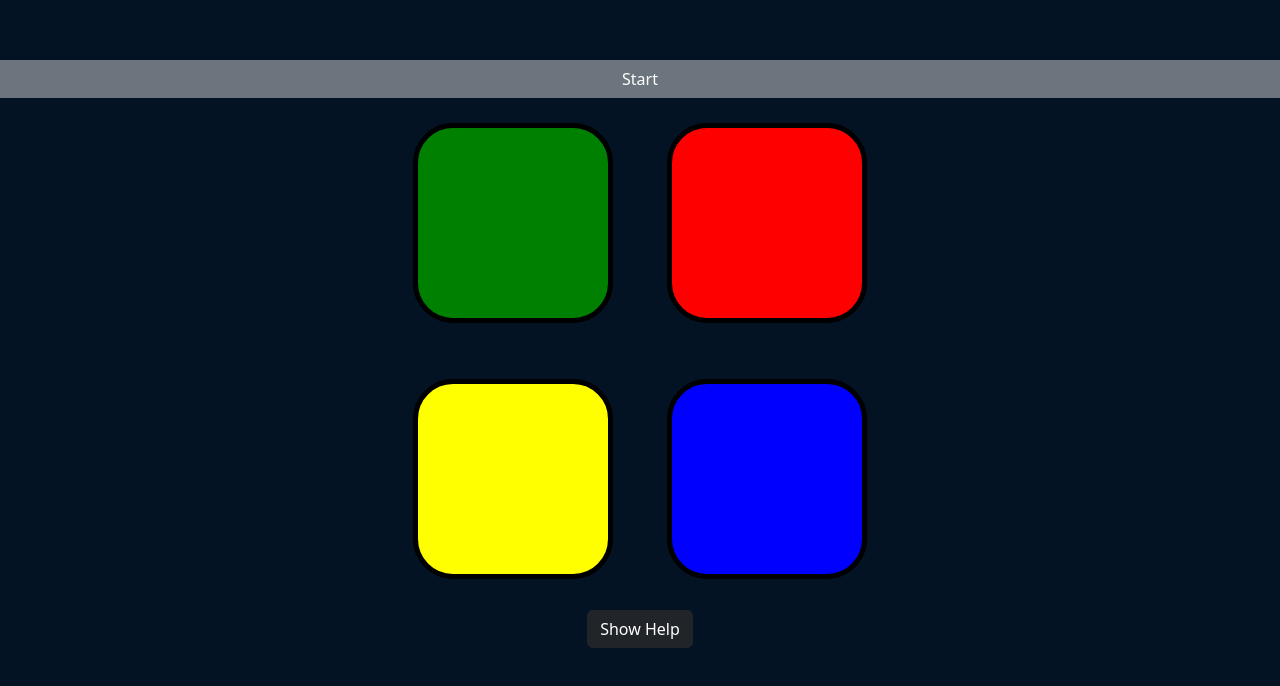
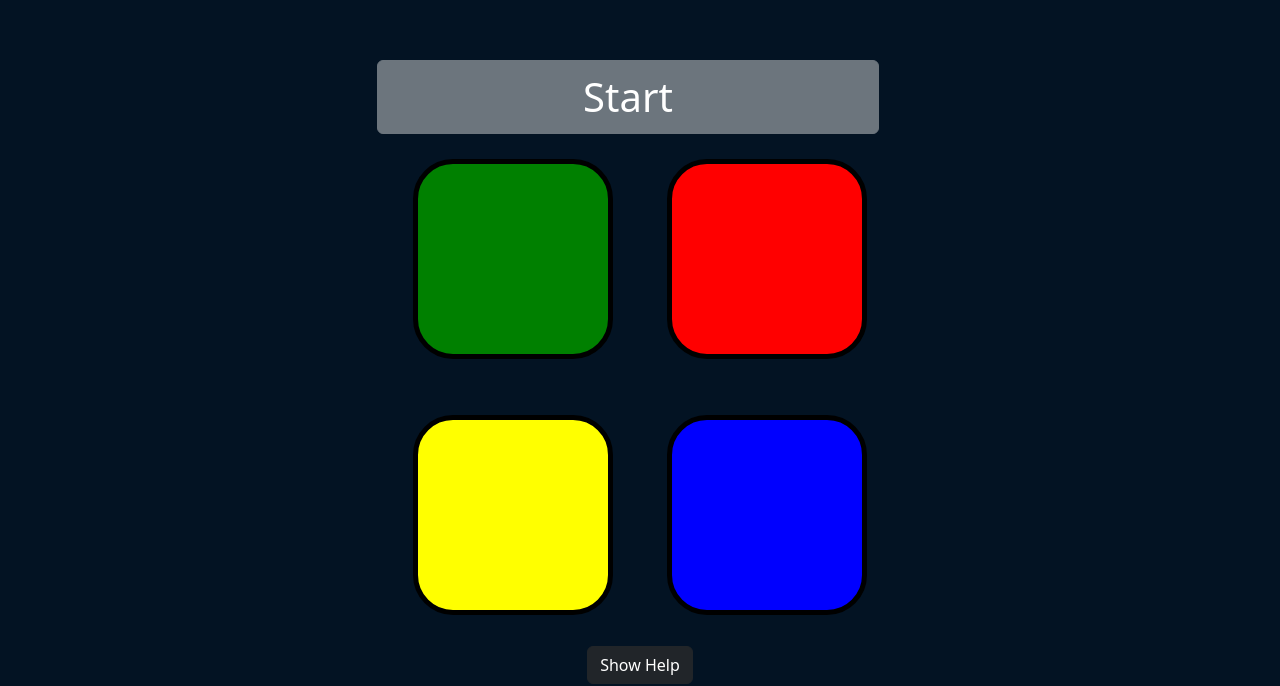
Before and after one commit to kumar29saranya/Simon-Game, a plain HTML site: page index.html in a window 1280 px wide. Shown: the part 126-812 px from the top of the page. Drawn offline with nearby package versions, Linux system fonts and the light colour scheme.

Commit message:
Add files via upload

```diff
--- a/index.html
+++ b/index.html
@@ -16,7 +16,7 @@
 <body>
 
   <h1 id="level-title">Simon Game </h1>
-  <div class="row">
+  <div class="row container-fluid">
     <button type="button" class="btn btn-secondary startbtn">Start</button>
   </div>
 
--- a/styles.css
+++ b/styles.css
@@ -28,7 +28,8 @@ body {
   border-radius: 20%;
 }
 .startbtn{
-
+  width: 40%;
+  font-size: 2.5rem;
 }
 /*.allbuttons{
 
```
